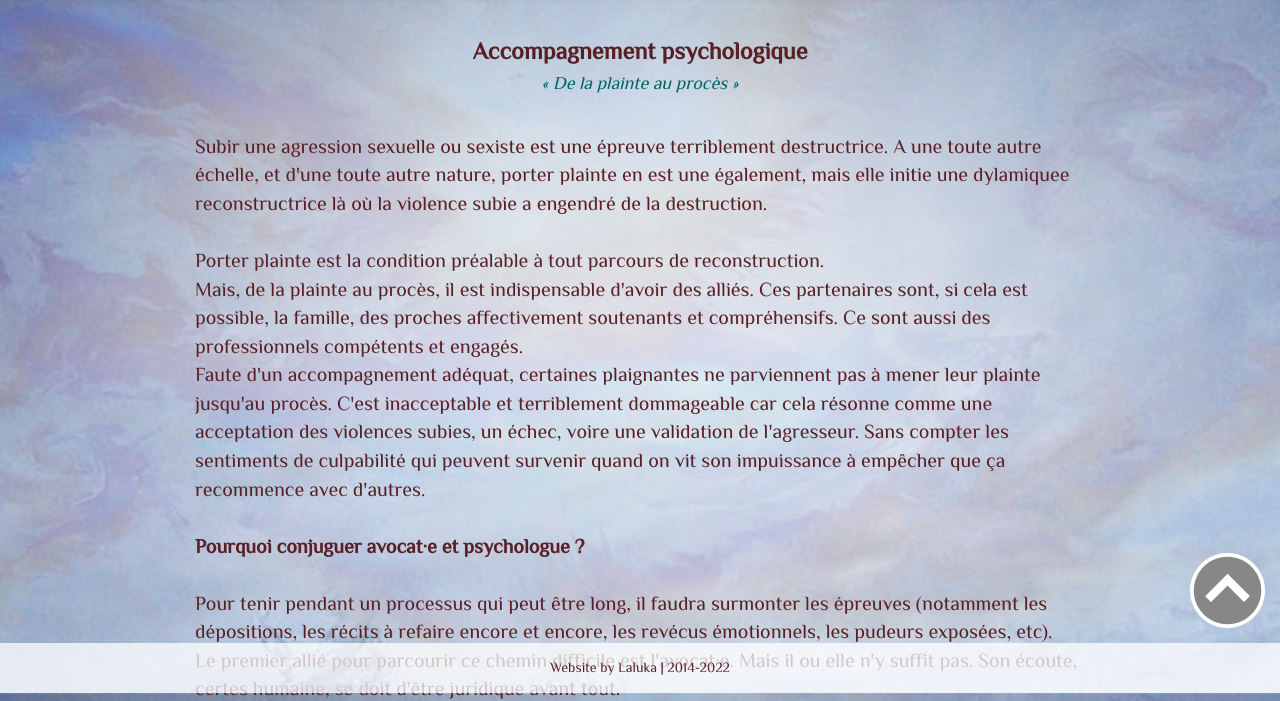
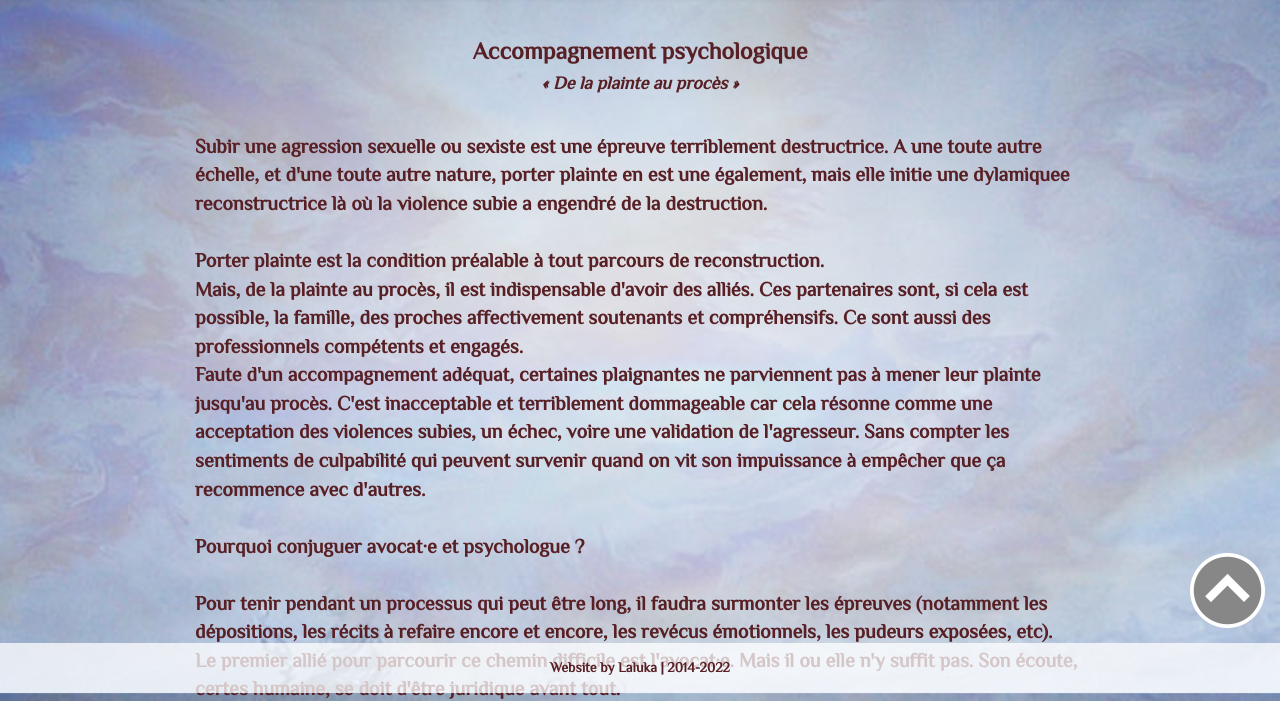
Before and after one commit to laluka/psy18eme, a plain HTML site: page plainte-au-proces.html in a window 1280 px wide. Shown: the part 107-808 px from the top of the page. Drawn offline with nearby package versions, Linux system fonts and the light colour scheme.

Commit message:
Update plainte-au-proces.html

```diff
--- a/plainte-au-proces.html
+++ b/plainte-au-proces.html
@@ -79,7 +79,7 @@
   <div class="container zoomed">
     <div class="col-xs-12 col-sm-offset-1 col-sm-10">
       <h3 class="text-center"><strong>Accompagnement psychologique</strong></h3>
-      <h4 class="text-center"><em class="bluetext">« De la plainte au procès »</strong></em></h4>
+      <h4 class="text-center"><em class="bluetext"><strong>« De la plainte au procès »</em></h4>
       <br>
       <p class="col-xs-12">
         Subir une agression sexuelle ou sexiste est une épreuve terriblement destructrice. A une toute autre échelle, et d'une toute autre nature, porter plainte en est une également, mais elle initie une dylamiquee reconstructrice là où la violence subie a engendré de la
```
